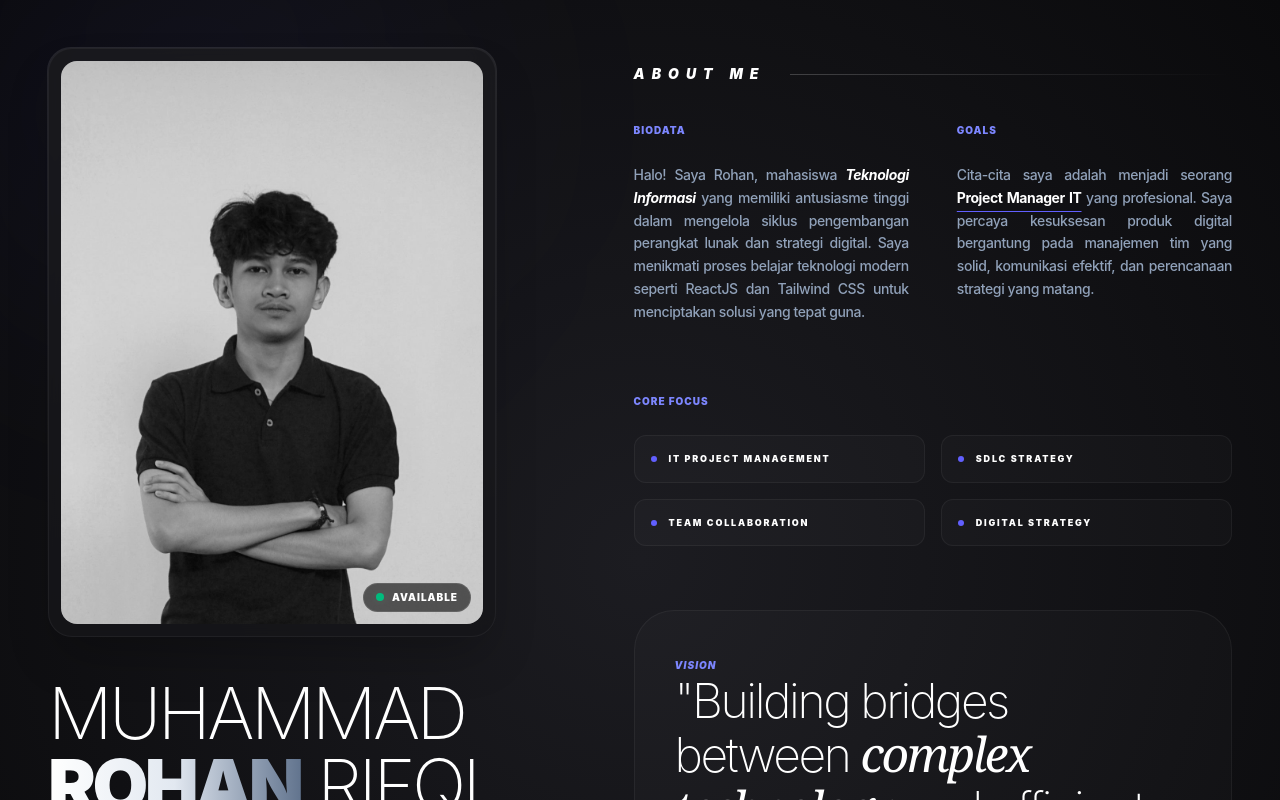
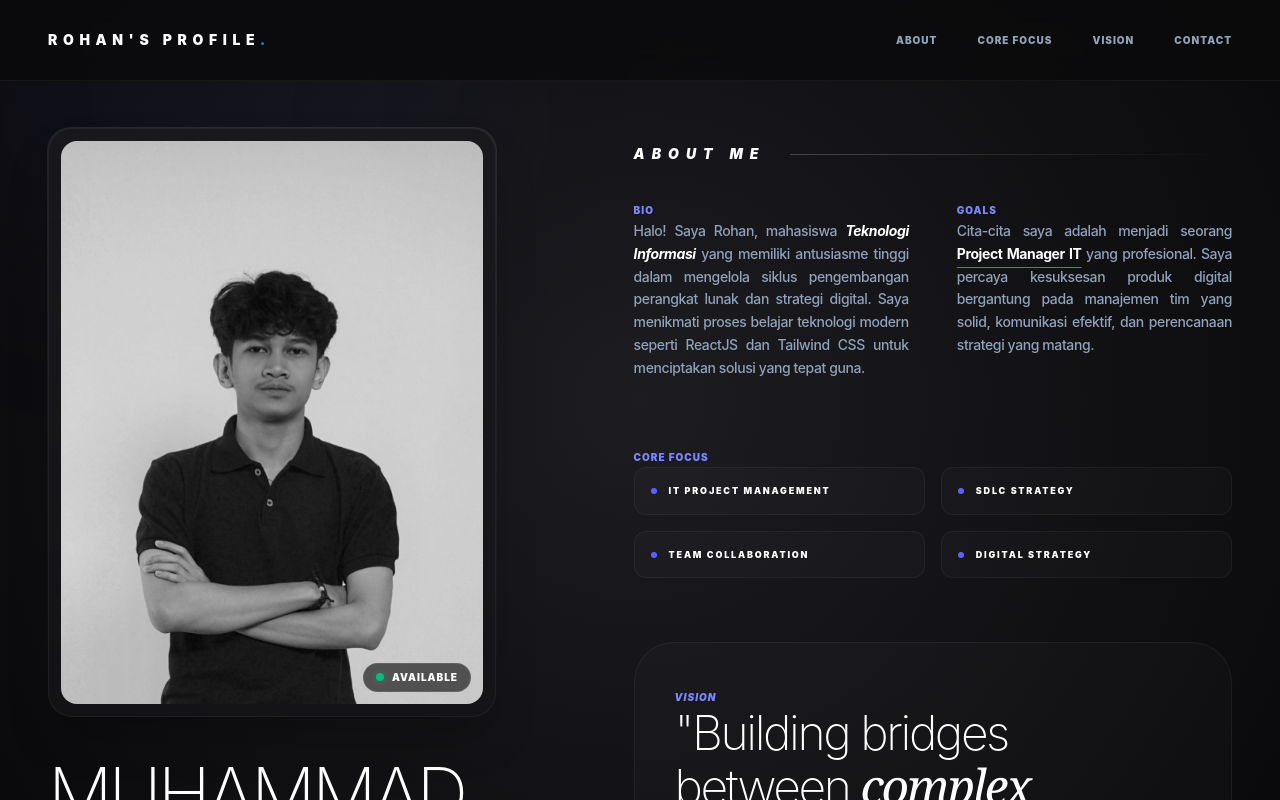
Before and after one commit to rohanrifqii/project_reactjs, a React (Vite) app in the folder Project-ReactJS/: page /rohan in a window 1280 px wide. Shown: the top 800 px of the page. Built offline with nearby package versions, Linux system fonts and the light colour scheme.

Commit message:
tambah navbar dan smooth scroll

```diff
--- a/Project-ReactJS/src/ProfilRohan.jsx
+++ b/Project-ReactJS/src/ProfilRohan.jsx
@@ -3,14 +3,29 @@ import fotoRohan from './assets/Rohan.jpeg';
 
 const ProfilRohan = () => {
   return (
-    <div className="min-h-screen bg-[#0a0a0c] text-white p-6 md:p-12 font-sans tracking-tight relative overflow-hidden">
+    /* PERUBAHAN DI SINI: Tambahkan h-screen, overflow-y-auto, dan scroll-smooth */
+    <div className="h-screen overflow-y-auto scroll-smooth bg-[#0a0a0c] text-white font-sans tracking-tight relative">
 
       <div className="absolute inset-0 bg-[radial-gradient(circle_at_center,_#1c1c21_0%,_#0a0a0c_100%)]"></div>
       <div className="absolute top-[-10%] left-[-5%] w-[40%] h-[40%] bg-indigo-500/5 rounded-full blur-[120px]"></div>
 
-      <div className="max-w-7xl mx-auto flex flex-col md:flex-row gap-12 lg:gap-24 relative z-10">
+      <nav className="fixed top-0 w-full z-50 border-b border-white/5 bg-[#0a0a0c]/80 backdrop-blur-md">
+        <div className="max-w-7xl mx-auto px-6 md:px-12 h-20 flex items-center justify-between">
+          <div className="text-sm font-black tracking-[0.4em] uppercase">
+            Rohan's Profile<span className="text-indigo-500">.</span>
+          </div>
+          <div className="hidden md:flex gap-10 text-[10px] font-black uppercase tracking-widest text-slate-400">
+            <a href="#about" className="hover:text-white transition-colors">About</a>
+            <a href="#corefocus" className="hover:text-white transition-colors">Core Focus</a>
+            <a href="#vision" className="hover:text-white transition-colors">Vision</a>
+            <a href="#contact" className="hover:text-white transition-colors">Contact</a>
+          </div>
+        </div>
+      </nav>
 
-        <div className="w-full md:w-[45%] flex flex-col items-center md:items-start md:sticky md:top-12">
+      <div className="max-w-7xl mx-auto flex flex-col md:flex-row gap-12 lg:gap-24 relative z-10 pt-32 pb-12 px-6 md:px-12">
+
+        <div className="w-full md:w-[45%] flex flex-col items-center md:items-start md:sticky md:top-32">
           <div className="relative group mb-10 w-full max-w-md">
             <div className="absolute -inset-[1px] bg-gradient-to-b from-white/20 to-transparent rounded-3xl opacity-50"></div>
 
@@ -45,29 +60,29 @@ const ProfilRohan = () => {
                 GitHub
               </button>
               <button className="px-8 py-3 border border-white/10 text-white text-[10px] font-black uppercase tracking-widest rounded-full hover:bg-white/5 transition-all">
-                Contact
+                Message
               </button>
             </div>
           </div>
         </div>
 
         <div className="w-full md:w-[55%] space-y-16 py-4">
-          <section className="space-y-8">
+          <section id="about" className="space-y-8 scroll-mt-32">
             <div className="flex items-center gap-6">
-              <h1 className="text-sm font-black tracking-[0.5em] text-white uppercase italic">About Me</h1>
+              <h2 className="text-sm font-black tracking-[0.5em] text-white uppercase italic">About Me</h2>
               <div className="h-[1px] flex-grow bg-gradient-to-r from-white/20 to-transparent"></div>
             </div>
 
             <div className="grid grid-cols-1 md:grid-cols-2 gap-12">
               <div className="space-y-4">
-                <span className="text-[10px] font-black text-indigo-400 uppercase tracking-widest">Biodata</span> <br /><br />
+                <span className="text-[10px] font-black text-indigo-400 uppercase tracking-widest">Bio</span>
                 <p className="text-sm leading-relaxed text-slate-400 text-justify font-medium">
                   Halo! Saya Rohan, mahasiswa <span className="text-white font-bold italic">Teknologi Informasi</span> yang memiliki antusiasme tinggi dalam mengelola siklus pengembangan perangkat lunak dan strategi digital. Saya menikmati proses belajar teknologi modern seperti ReactJS dan Tailwind CSS untuk menciptakan solusi yang tepat guna.
                 </p>
               </div>
 
               <div className="space-y-4">
-                <span className="text-[10px] font-black text-indigo-400 uppercase tracking-widest">Goals</span> <br /> <br />
+                <span className="text-[10px] font-black text-indigo-400 uppercase tracking-widest">Goals</span><br />
                 <p className="text-sm leading-relaxed text-slate-400 text-justify font-medium">
                   Cita-cita saya adalah menjadi seorang <span className="text-white font-bold underline decoration-indigo-500 underline-offset-8">Project Manager IT</span> yang profesional. Saya percaya kesuksesan produk digital bergantung pada manajemen tim yang solid, komunikasi efektif, dan perencanaan strategi yang matang.
                 </p>
@@ -75,8 +90,8 @@ const ProfilRohan = () => {
             </div>
           </section>
 
-          <section className="space-y-8">
-            <span className="text-[10px] font-black text-indigo-400 uppercase tracking-widest">Core Focus</span> <br /><br />
+          <section id="corefocus" className="space-y-8 scroll-mt-32">
+            <span className="text-[10px] font-black text-indigo-400 uppercase tracking-widest">Core Focus</span>
             <div className="grid grid-cols-2 gap-4 font-black uppercase tracking-[0.2em] text-[9px]">
               {['IT Project Management', 'SDLC Strategy', 'Team Collaboration', 'Digital Strategy'].map((item) => (
                 <div key={item} className="p-4 border border-white/5 bg-white/[0.02] hover:bg-white/[0.05] transition-colors rounded-xl flex items-center gap-3">
@@ -87,7 +102,7 @@ const ProfilRohan = () => {
             </div>
           </section>
 
-          <section className="relative p-10 rounded-[2.5rem] overflow-hidden group border border-white/5 bg-white/[0.02]">
+          <section id="vision" className="relative p-10 rounded-[2.5rem] overflow-hidden group border border-white/5 bg-white/[0.02] scroll-mt-32">
             <div className="relative z-10 space-y-4">
               <span className="text-[10px] font-black text-indigo-400 uppercase tracking-widest italic">Vision</span>
               <p className="text-3xl lg:text-5xl font-extralight leading-[1.1] text-white tracking-tighter">
@@ -96,7 +111,7 @@ const ProfilRohan = () => {
             </div>
           </section>
 
-          <footer className="flex justify-between items-end pt-12 border-t border-white/5 opacity-30">
+          <footer id="contact" className="flex justify-between items-end pt-12 border-t border-white/5 opacity-30 scroll-mt-32">
             <div className="text-[9px] font-black tracking-[0.3em] uppercase">
               Location / Banjarbaru, ID
             </div>
--- a/Project-ReactJS/src/index.css
+++ b/Project-ReactJS/src/index.css
@@ -1 +1,4 @@
 @import "tailwindcss";
+html {
+  scroll-behavior: smooth !important;
+}
```
